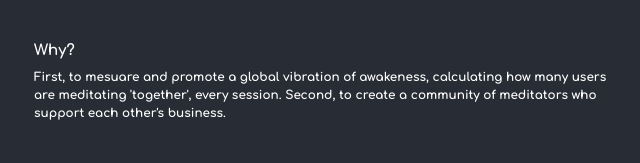
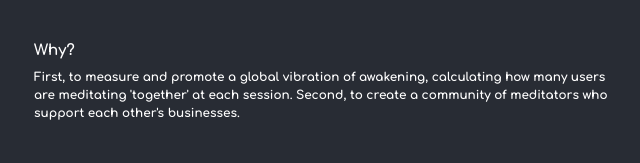
Before and after one commit to pamplonapaulo/metta.front, a React (Create React App) app: page / in a window 1280 px wide. Shown: the part 461-624 px from the top of the page, without its empty margins (311-951 px from the left). Built offline with nearby package versions, Linux system fonts and the light colour scheme.

Commit message:
grammar mistake

```diff
--- a/src/pages/home/index.js
+++ b/src/pages/home/index.js
@@ -29,7 +29,7 @@ function Home() {
 
         <div className="topic">
           <p className="question">Why?</p>
-          <p>First, to mesuare and promote a global vibration of awakeness, calculating how many users are meditating 'together', every session. Second, to create a community of meditators who support each other's business.</p>
+          <p>First, to measure and promote a global vibration of awakening, calculating how many users are meditating 'together' at each session. Second, to create a community of meditators who support each other's businesses.</p>
         </div>
 
         <div className="topic">
```
